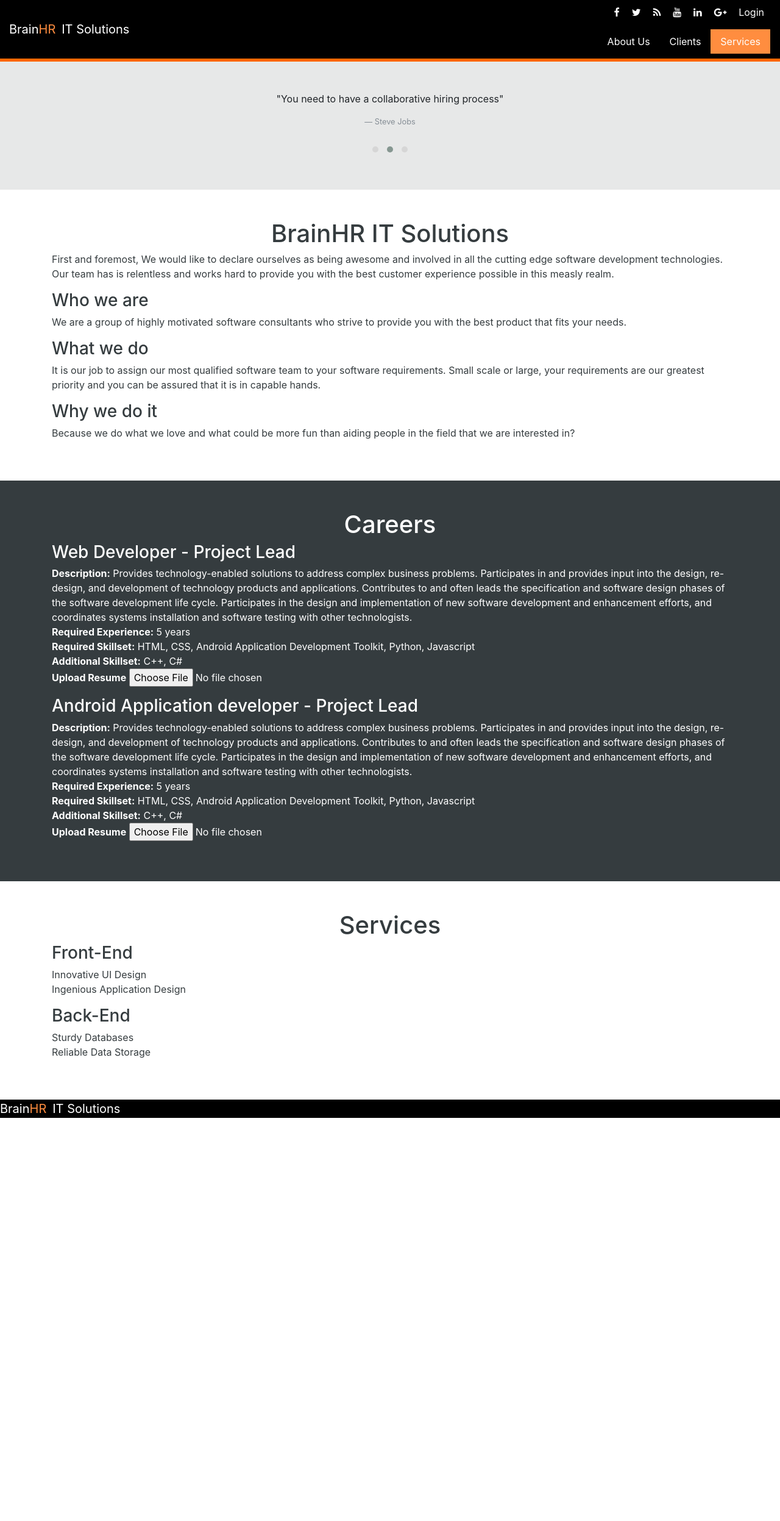
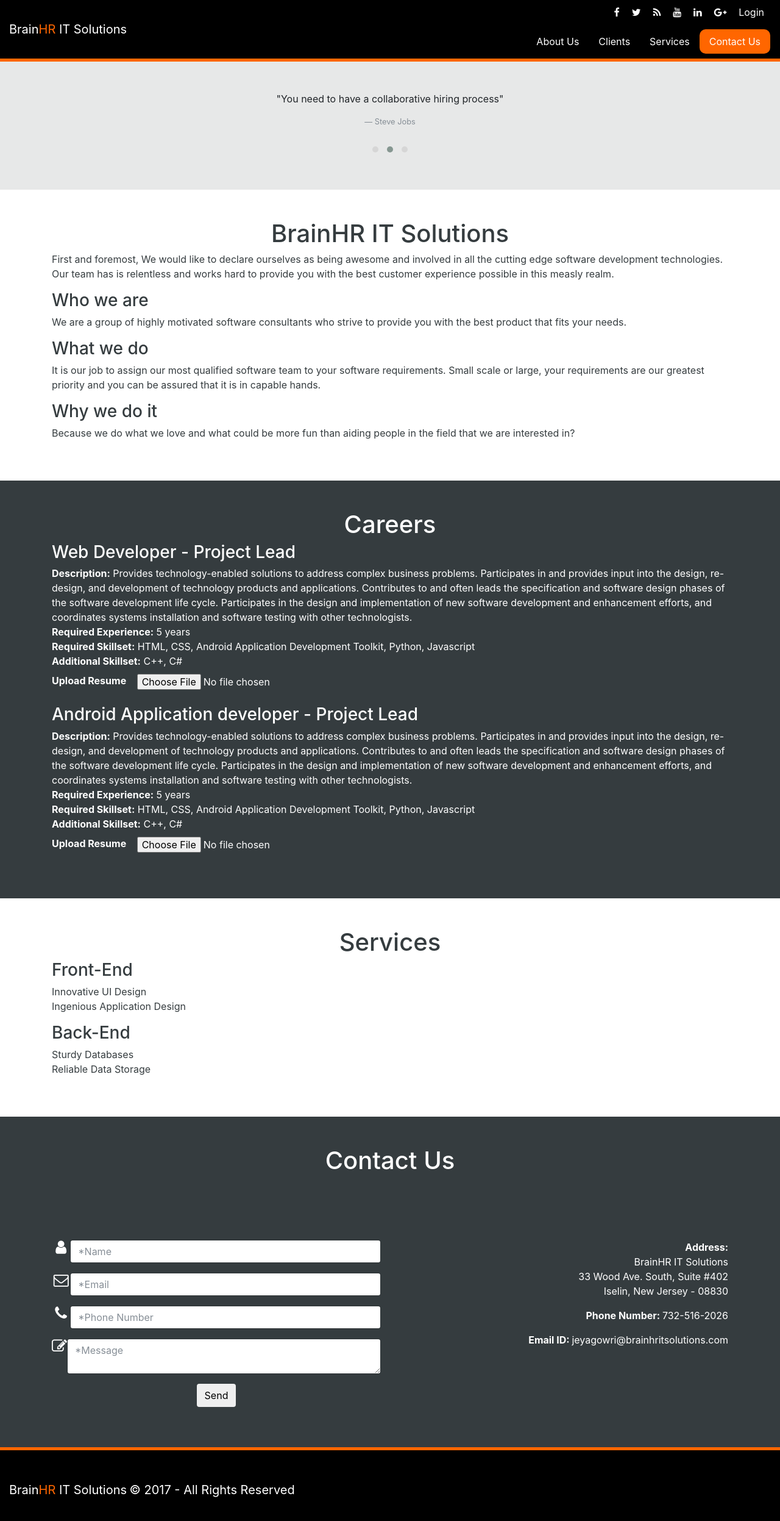
Before and after one commit to manvi57/brainHRv1, a website: page src/client/index.html in a window 1280 px wide. Shown: the whole page at 61% size. Before the commit the page ends 1833 px from the top, so only its background shows below. Drawn offline with nearby package versions, Linux system fonts and the light colour scheme; files that its build step writes are made by us from their sources; files whose address does not match are found by name.

Commit message:
added go to top button and a few more fixes

```diff
--- a/src/client/app.module.js
+++ b/src/client/app.module.js
@@ -6,7 +6,8 @@
   'app.clients',
   'app.services',
   'app.login',
-  'ngAnimate',
+  'app.contactUs',
+  'ngAnimate'
 ]);
 
 /*owl carousel slide show */
@@ -21,3 +22,13 @@
       loop: true
     });
 });
+
+window.onscroll = function() {scrollFunction()};
+
+function scrollFunction() {
+    if (document.body.scrollTop > 20 || document.documentElement.scrollTop > 20) {
+        document.getElementById("bhrGoTopButton").style.display = "block";
+    } else {
+        document.getElementById("bhrGoTopButton").style.display = "none";
+    }
+}
--- a/src/client/clients/clients.html
+++ b/src/client/clients/clients.html
@@ -6,12 +6,12 @@
     <b>Required Experience:</b> 5 years<br>
     <b>Required Skillset:</b> HTML, CSS, Android Application Development Toolkit, Python, Javascript<br>
     <b>Additional Skillset:</b> C++, C#<br>
-    <b>Upload Resume</b> <input type="file" name="uploadResume" accept=".pdf"></p>
+    <b>Upload Resume</b> <input class="btn" type="file" name="uploadResume" accept=".pdf"></p>
   <h3>Android Application developer - Project Lead</h3>
   <p><b>Description:</b>
     Provides technology-enabled solutions to address complex business problems. Participates in and provides input into the design, re-design, and development of technology products and applications.  Contributes to and often leads the specification and software design phases of the software development life cycle.  Participates in the design and implementation of new software development and enhancement efforts, and coordinates systems installation and software testing with other technologists.<br>
     <b>Required Experience:</b> 5 years<br>
     <b>Required Skillset:</b> HTML, CSS, Android Application Development Toolkit, Python, Javascript<br>
     <b>Additional Skillset:</b> C++, C#<br>
-    <b>Upload Resume</b> <input type="file" name="uploadResume" accept=".pdf"></p>
+    <b>Upload Resume</b> <input class="btn" type="file" name="uploadResume" accept=".pdf"></p>
 </div>
--- /dev/null
+++ b/src/client/contactUs/contactUs.html
@@ -0,0 +1,36 @@
+<div class="container" ng-controller="contactUsController">
+  <h1 class="text-center" style="padding-bottom:100px">Contact Us</h1>
+  <div class="row">
+    <div class="col">
+      <form>
+        <div class="form-group d-flex justify-content-center">
+          <span class="fa fa-user fa-fw" style="font-size:25px"></span>
+          <input type="text" class="form-control" placeholder="*Name" ng-model="contactName">
+        </div>
+        <div class="form-group d-flex justify-content-center">
+          <span class="fa fa-envelope-o fa-fw" style="font-size:25px"></span>
+          <input type="text" class="form-control" placeholder="*Email" ng-model="contactEmail">
+        </div>
+        <div class="form-group d-flex justify-content-center">
+          <span class="fa fa-phone fa-fw" style="font-size:25px"></span>
+          <input type="text" class="form-control" placeholder="*Phone Number" ng-model="contactPhone">
+        </div>
+        <div class="form-group d-flex justify-content-center">
+          <span class="fa fa-pencil-square-o" style="font-size:25px"></span>
+          <textarea cols="60" class="form-control" placeholder="*Message" ng-model="contactMessage"></textarea>
+        </div>
+        <div class="form-group d-flex justify-content-center">
+          <button type="submit" class="btn" ng-click="saveContactInfo()">Send</button>
+        </div>
+      </form>
+    </div>
+    <div class="col text-right">
+      <b>Address:</b>
+      <p>BrainHR IT Solutions</br>
+      33 Wood Ave. South, Suite #402</br>
+      Iselin, New Jersey - 08830</p>
+      <p><b>Phone Number: </b>732-516-2026</p>
+      <p><b>Email ID: </b>jeyagowri@brainhritsolutions.com</p>
+    </div>
+  </div>
+</div>
--- /dev/null
+++ b/src/client/contactUs/contactUs.js
@@ -0,0 +1,13 @@
+'use strict';
+
+var app = angular.module('app.contactUs',[]);
+
+app.directive('contactUs',function() {
+  return {
+    restrict: 'AE',
+    templateUrl: '/contactUs/contactUs.html'
+  };
+});
+
+app.controller('contactUsController', function($http, $scope) {
+});
--- a/src/client/index.html
+++ b/src/client/index.html
@@ -31,6 +31,7 @@
     <script src="src/client/layout/layout.js"></script>
     <script src="src/client/aboutUs/aboutUs.js"></script>
     <script src="src/client/clients/clients.js"></script>
+    <script src="src/client/contactUs/contactUs.js"></script>
     <script src="src/client/services/services.js"></script>
     <script src="src/client/login/login.js"></script>
 
@@ -39,7 +40,7 @@
 
   <body data-spy="scroll" data-target="#headerContentBar" data-offset="100">
 
-    <header class="bhr container-fluid">
+    <header class="bhr container-fluid" id="navTop">
       <div class="row">
         <div class="col align-self-center">
           <bhr-banner></bhr-banner>
@@ -53,6 +54,7 @@
 
     <div>
 
+      <!-- quotes slide show -->
       <div class="owl-carousel owl-theme owl-loaded quoteContainer bhrContent">
         <div>
           <blockquote class="text-center">
@@ -74,15 +76,24 @@
         </div>
       </div>
 
+      <!-- main page content -->
       <div about-us id="navAboutUs" class="panel1 bhrContent"></div>
       <div clients id="navClients" class="panel2 bhrContent"></div>
       <div services id="navServices" class="panel1 bhrContent"></div>
+      <div contact-us id="navContactUs" class="panel2 bhrContent"></div>
 
     </div>
 
+    <!-- button to navigate to the top -->
+    <a id="bhrGoTopButton" href="" ng-click="bhrGoTop()" title="Go to top"
+    scroll-to="navTop" easing="easeInCubic" offset="90"> <i class="fa fa-chevron-up" aria-hidden="true"></i> </a>
+
     <footer class="bhr">
-      <bhr-banner></bhr-banner>
+      <div class="container-fluid">
+        <bhr-banner></bhr-banner><span class="bhrFooterLicence">© 2017 - All Rights Reserved</span>
+      </div>
     </footer>
+
   </body>
 
 </html>
--- a/src/client/layout/bhrBanner.html
+++ b/src/client/layout/bhrBanner.html
@@ -1,5 +1 @@
-<div>
-  <span class="logo">Brain</span>
-  <span class="logoHighlight">HR</span>
-  <span class="logo">IT Solutions</span>
-</div>
+<span class="logo">Brain<span style="color:#ff6600">HR </span>IT Solutions</span>
--- a/src/client/layout/contentNavBar.html
+++ b/src/client/layout/contentNavBar.html
@@ -1,10 +1,12 @@
 <nav class="layoutNavBar navbar navbar-right" id="headerContentBar" ng-controller="layoutController">
-  <ul class="nav">
+  <ul class="nav ">
     <li class="nav-item"><a class="nav-link" href="#navAboutUs"
       scroll-to="navAboutUs" easing="easeInCubic" offset="90"> About Us </a></li>
     <li class="nav-item"><a class="nav-link" href="#navClients"
       scroll-to="navClients" easing="easeInCubic" offset="90"> Clients </a></li>
     <li class="nav-item"><a class="nav-link" href="#navServices"
       scroll-to="navServices" easing="easeInCubic" offset="90"> Services </a></li>
+      <li class="nav-item"><a class="nav-link" href="#navContactUs"
+        scroll-to="navContactUs" easing="easeInCubic" offset="90"> Contact Us </a></li>
   </ul>
 </nav>
--- a/src/client/layout/layout.css
+++ b/src/client/layout/layout.css
@@ -7,14 +7,19 @@
 header.bhr, footer.bhr {
   overflow: hidden;
   background-color: black;
+  display: block;
 }
 
-header {
-  display: block;
+header.bhr {
   border-bottom : 5px solid #ff6600;
   top: 0;
   position: fixed;
-  z-index: 999;
+  z-index: 90;
+}
+
+footer.bhr {
+  padding: 50px 0 50px 0;
+  border-top : 5px solid #ff6600;
 }
 
 .bhrContent {
@@ -24,16 +29,15 @@
 /* Top Navigation Bar */
 
 .logo {
+  padding: 0;
+  margin: 0;
   font-size: 20px;
-  float: left;
   color: white;
 }
 
-.logoHighlight {
+.bhrFooterLicence {
   font-size: 20px;
-  float: left;
-  color: #ff8d3f;
-  padding: 0 10px 0 0;
+  color: white;
 }
 
 .socialNav li {
@@ -49,15 +53,17 @@
 }
 
 nav.layoutNavBar a:hover {
-    color: #ff8d3f;
+    color: #ff6600;
+    border-radius: 10px;
 }
 
 nav.layoutNavBar a.active {
-    background-color: #ff8d3f;
+    background-color: #ff6600;
+    border-radius: 10px;
 }
 
 nav.layoutNavBar a.active:hover {
-    background-color: #ff8d3f;
+    background-color: #ff6600;
     color: black;
 }
 
@@ -86,3 +92,15 @@
     width: 100%;
     margin: 0;
 }
+
+/* Button to go to the top */
+#bhrGoTopButton {
+  display: none;
+  position: fixed;
+  bottom: 20px;
+  right: 30px;
+  z-index: 99;
+  text-decoration: none;
+  color: #ff6600;
+
+}
--- a/src/client/layout/layout.js
+++ b/src/client/layout/layout.js
@@ -8,7 +8,7 @@
       template: 'login/login.html',
       className: 'ngdialog-theme-default'
     });
-  }
+  };
 });
 
 app.directive('bhrBanner',function() {
```
Also changed, not shown: src/client/aboutUs/aboutUs.css (deleted), src/client/clients/clients.css (deleted), src/client/services/services.css (deleted), 1 other file.
